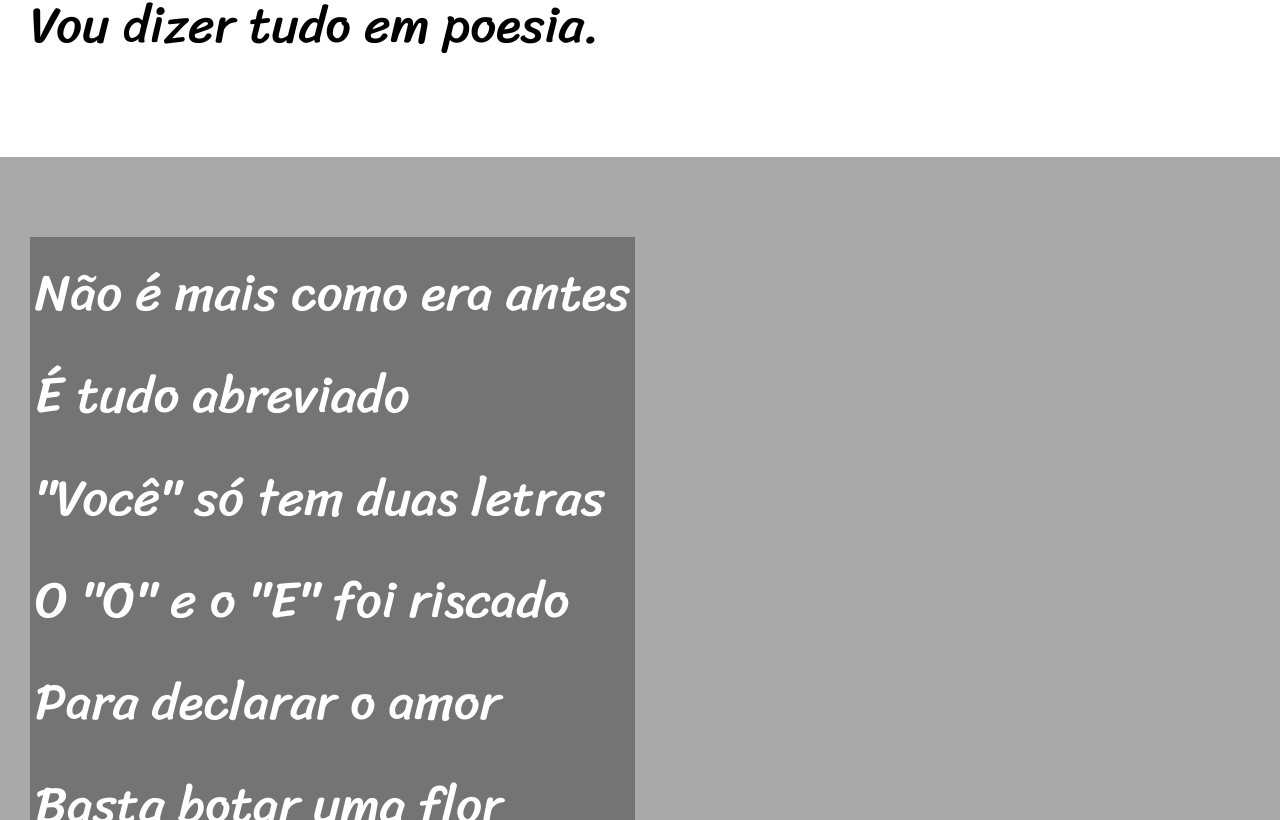
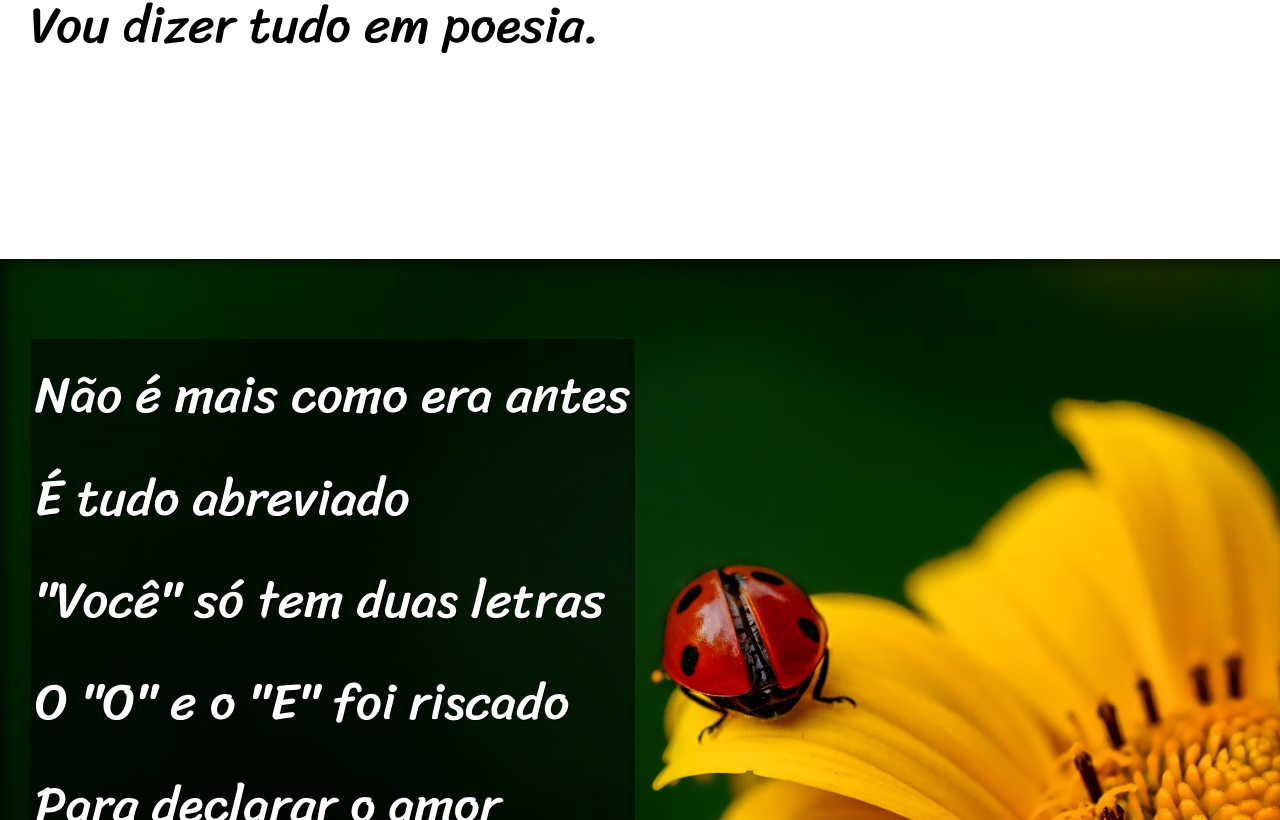
Before and after one commit to kevinafonso/html-css, a plain HTML site: page desafios/desafio012/index.html in a window 1280 px wide. Shown: the part 980-1800 px from the top of the page. Drawn offline with Linux system fonts and the light colour scheme.

Commit message:
encerramento do desafio012

```diff
--- a/desafios/desafio012/estilo/style.css
+++ b/desafios/desafio012/estilo/style.css
@@ -57,25 +57,42 @@ section{
     font-size: 4vw;
 }
 
+section > p {
+    padding-bottom: 2em;
+}
+
 section.normal {
     background-color: white;
     color:black;
 }
 
 section.imagem{
-    background-color: rgba(240, 248, 255, 0);
+    background-color: rgba(51, 51, 51);
     color:white;
+    box-shadow: inset 6px 6px 13px 0px rgba(0, 0, 0, 0.52);
+    background-size: cover;
+    background-attachment: fixed;
 }
 
 section.imagem > p {
     display: inline-block;
     padding: 5px;
-    background-color: rgba(0, 0, 0, 0.316);
+    background-color: rgba(0, 0, 0, 0.504);
+    text-shadow: 1px 1px 0px black;
 }
 
+section#img01 {
+    background-image: url('../imagens/background001.jpg');
+    background-position: right center;
+}
+
+section#img02 {
+    background-image: url('../imagens/background002.jpg');
+}
 footer{
     background-color: black;
     color: white;
     text-align: center;
     padding:7px;
+    font-size: 0.7em;
 }
--- a/desafios/desafio012/index.html
+++ b/desafios/desafio012/index.html
@@ -25,7 +25,7 @@
         </p>
     </section>
 
-    <section class="imagem">
+    <section class="imagem" id="img01">
         <p>
             Não é mais como era antes <br>
             É tudo abreviado <br>
@@ -59,7 +59,7 @@
         </p>
     </section>
 
-    <section class="imagem">
+    <section class="imagem" id="img02">
         <p>
             Tenho saudade das cartas <br>
             Escritas com a própria mão <br>
@@ -95,7 +95,7 @@
 
     <footer>
         <p>
-            Site reproduzido por <a href="https://github.com/kevinafonso" target="_blank">Kevin Afonso</a> acesse para ver mais projetos.
+            Site reproduzido por Kevin Afonso. <a href="https://github.com/kevinafonso" target="_blank">Acesse</a>  para ver mais projetos.
         </p>
     </footer>
 </body>
```
Also changed, not shown: desafios/desafio012/imagens/._background001.jpg (deleted), desafios/desafio012/imagens/._background002.jpg (deleted), desafios/desafio012/imagens/background001.jpg (added), desafios/desafio012/imagens/background002.jpg (added).
